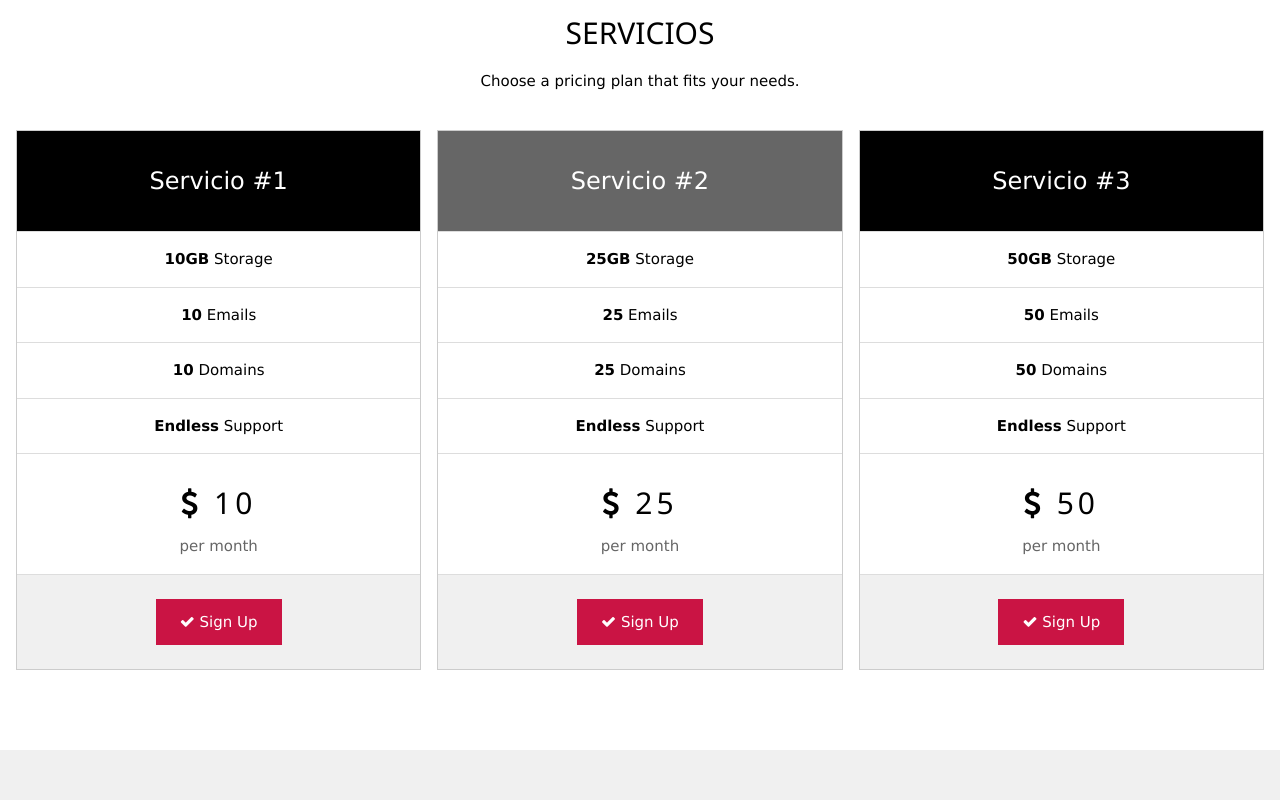
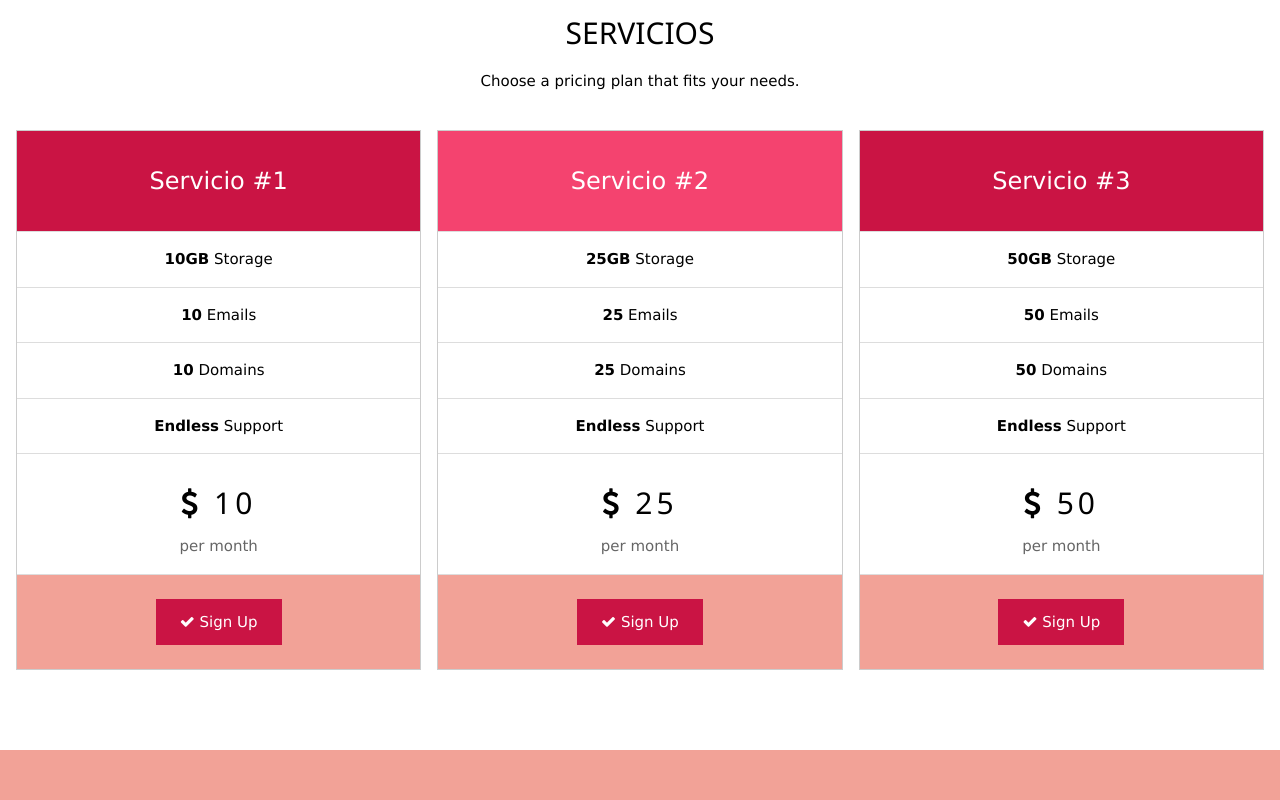
Before and after one commit to Javitajonnes/plantilla2, a plain HTML site: page index.html in a window 1280 px wide. Shown: the part 1740-2540 px from the top of the page. Drawn offline with Linux system fonts and the light colour scheme.

Commit message:
actualiza colores de themas segun paleta de colores en index.html y en styleBlack.css

```diff
--- a/css/styleBlack.css
+++ b/css/styleBlack.css
@@ -1,7 +1,7 @@
-.w3-theme-l5 {color:#000 !important; background-color:#f0f0f0 !important}
+.w3-theme-l5 {color:#000 !important; background-color:#f2a297 !important}
 .w3-theme-l4 {color:#000 !important; background-color:#cccccc !important}
 .w3-theme-l3 {color:#fff !important; background-color:#999999 !important}
-.w3-theme-l2 {color:#fff !important; background-color:#666666 !important}
+.w3-theme-l2 {color:#fff !important; background-color:#f4436f !important}
 .w3-theme-l1 {color:#fff !important; background-color:#f2a297 !important}
 .w3-theme-d1 {color:#fff !important; background-color:#000000 !important}
 .w3-theme-d2 {color:#fff !important; background-color:#f4436f !important}
@@ -13,7 +13,7 @@
 .w3-theme-dark {color:#fff !important; background-color:#000000 !important}
 .w3-theme-action {color:#fff !important; background-color:#000000 !important}
 
-.w3-theme {color:#fff !important; background-color:#000000 !important}
+.w3-theme {color:#fff !important; background-color:#ca1444!important}
 .w3-text-theme {color:#000000 !important}
 .w3-border-theme {border-color:#000000 !important}
 
--- a/index.html
+++ b/index.html
@@ -24,7 +24,7 @@
     <div class="w3-top">
      <div class="w3-bar w3-theme-d2 w3-left-align">
       <a class="w3-bar-item w3-button w3-hide-medium w3-hide-large w3-right w3-hover-white w3-theme-d2" href="javascript:void(0);" onclick="openNav()"><i class="fa fa-bars"></i></a>
-      <a href="#" class="w3-bar-item w3-button w3-teal"><i class="fa fa-home w3-margin-right"></i>Logo</a>
+      <a href="#" class="w3-bar-item w3-button w3-teal"><i class="fa fa-home w3-margin-right"></i>Psicopedagogaconcepcion.cl</a>
       <a href="#team" class="w3-bar-item w3-button w3-hide-small w3-hover-white">Team</a>
       <a href="#work" class="w3-bar-item w3-button w3-hide-small w3-hover-white">Trabajos</a>
       <a href="#pricing" class="w3-bar-item w3-button w3-hide-small w3-hover-white">Servicios</a>
```
